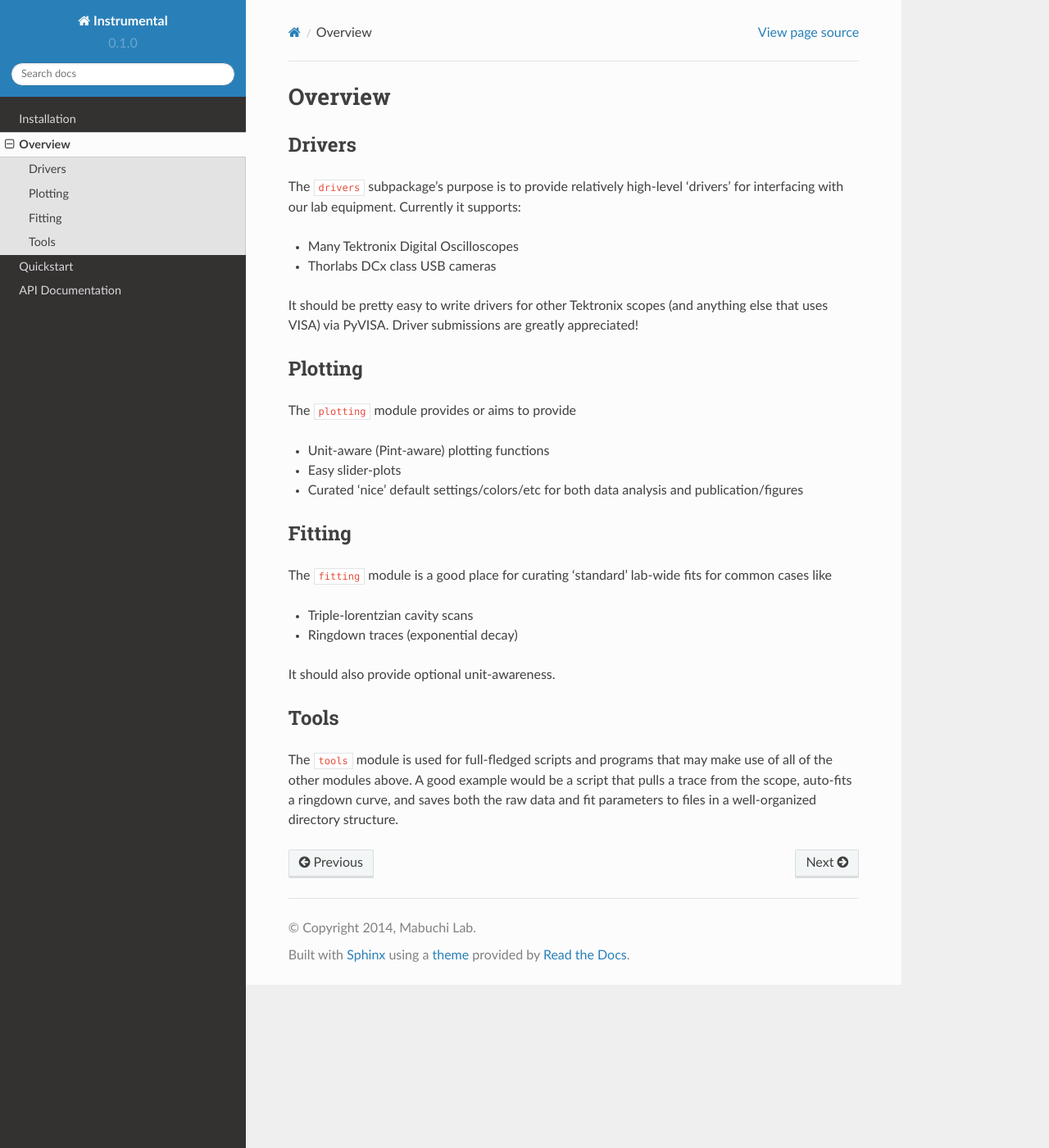
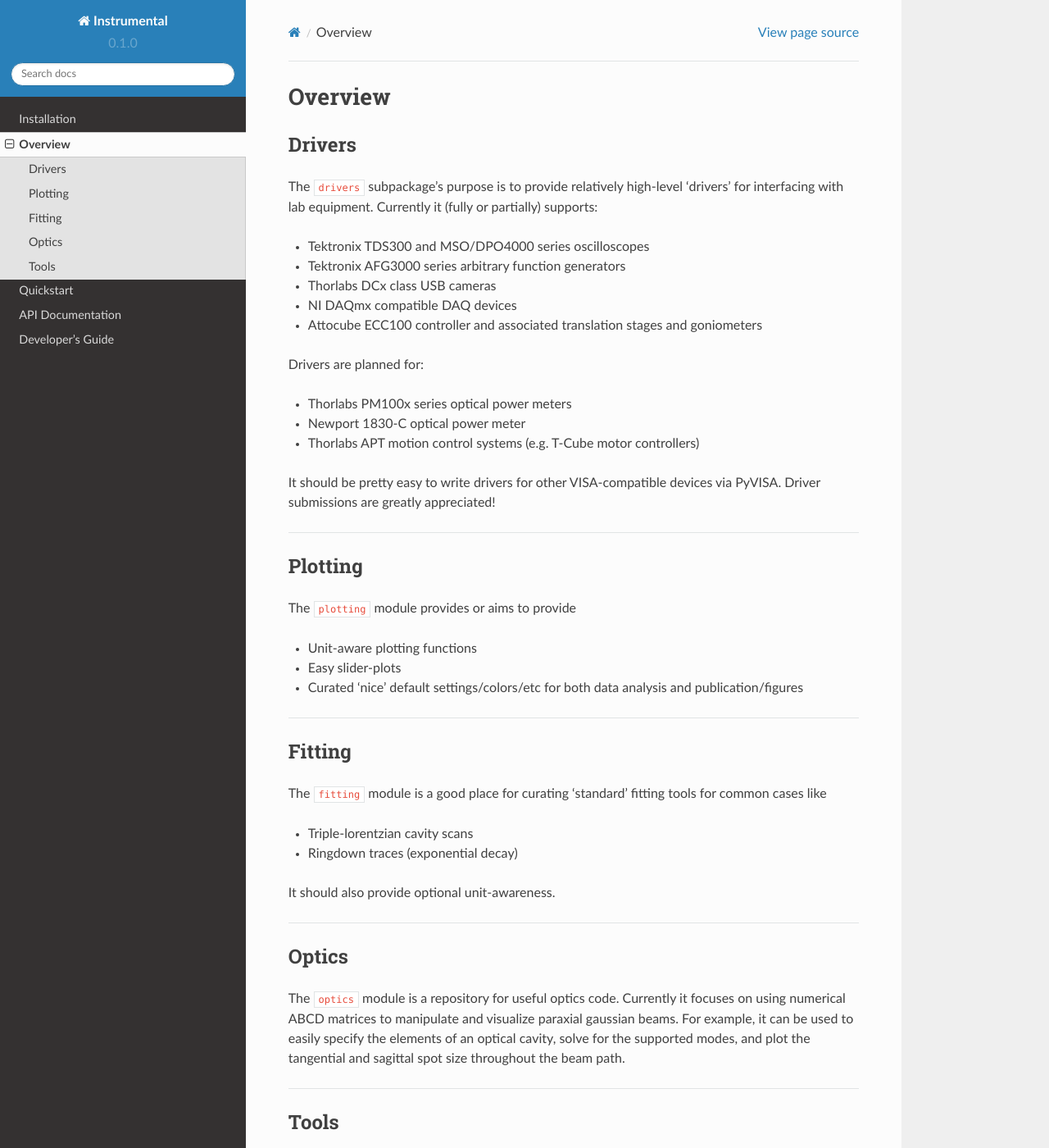
Before and after one commit to mabuchilab/Instrumental, a Sphinx documentation site: the page built from docs/overview.rst, in a window 1280 px wide and 1400 px high. Shown: the whole window at 82% size. Built offline with Sphinx 7.4.7 and the Read the Docs theme 2.0.0, drawn with Linux system fonts in a browser that asks for light colours; formulas are drawn with MathJax 3.

Commit message:
Fixed and added more documentation, including a developer's guide and starting documentation for the optics package.

```diff
--- a/docs/overview.rst
+++ b/docs/overview.rst
@@ -3,33 +3,71 @@ Overview
 
 Drivers
 -------
-The ``drivers`` subpackage's purpose is to provide relatively high-level 'drivers' for interfacing with our lab equipment. Currently it supports:
+The ``drivers`` subpackage's purpose is to provide relatively high-level
+'drivers' for interfacing with lab equipment. Currently it (fully or partially)
+supports:
 
--   Many Tektronix Digital Oscilloscopes
--   Thorlabs DCx class USB cameras
+* Tektronix TDS300 and MSO/DPO4000 series oscilloscopes
+* Tektronix AFG3000 series arbitrary function generators
+* Thorlabs DCx class USB cameras
+* NI DAQmx compatible DAQ devices
+* Attocube ECC100 controller and associated translation stages and
+  goniometers
 
-It should be pretty easy to write drivers for other Tektronix scopes (and anything else that uses VISA) via PyVISA. Driver submissions are greatly appreciated!
+Drivers are planned for:
+
+* Thorlabs PM100x series optical power meters
+* Newport 1830-C optical power meter
+* Thorlabs APT motion control systems (e.g. T-Cube motor controllers)
+
+It should be pretty easy to write drivers for other VISA-compatible devices via PyVISA. Driver submissions are greatly appreciated!
+
+
+-------------------------------------------------------------------------------
 
 
 Plotting
 --------
 The ``plotting`` module provides or aims to provide
 
--   Unit-aware (Pint-aware) plotting functions
--   Easy slider-plots
--   Curated 'nice' default settings/colors/etc for both data analysis and publication/figures
+* Unit-aware plotting functions
+* Easy slider-plots
+* Curated 'nice' default settings/colors/etc for both data analysis and
+  publication/figures
+
+
+-------------------------------------------------------------------------------
 
 
 Fitting
 -------
-The ``fitting`` module is a good place for curating 'standard' lab-wide fits for common cases like
+The ``fitting`` module is a good place for curating 'standard' fitting tools
+for common cases like
 
--   Triple-lorentzian cavity scans
--   Ringdown traces (exponential decay)
+* Triple-lorentzian cavity scans
+* Ringdown traces (exponential decay)
 
 It should also provide optional unit-awareness.
 
 
+-------------------------------------------------------------------------------
+
+
+Optics
+------
+
+The ``optics`` module is a repository for useful optics code. Currently it
+focuses on using numerical ABCD matrices to manipulate and visualize paraxial
+gaussian beams. For example, it can be used to easily specify the elements of
+an optical cavity, solve for the supported modes, and plot the tangential and
+sagittal spot size throughout the beam path.
+
+-------------------------------------------------------------------------------
+
 Tools
 -----
-The ``tools`` module is used for full-fledged scripts and programs that may make use of all of the other modules above. A good example would be a script that pulls a trace from the scope, auto-fits a ringdown curve, and saves both the raw data and fit parameters to files in a well-organized directory structure.
+The ``tools`` module is used for full-fledged scripts and programs that may
+make use of all of the other modules above. A good example would be a script
+that pulls a trace from the scope, auto-fits a ringdown curve, and saves both
+the raw data and fit parameters to files in a well-organized directory
+structure.
```
Also changed, not shown: docs/developer.rst (added, +122 -0 lines), docs/index.rst (+4 -6 lines), docs/optics.rst (+20 -0 lines), 1 other file.
